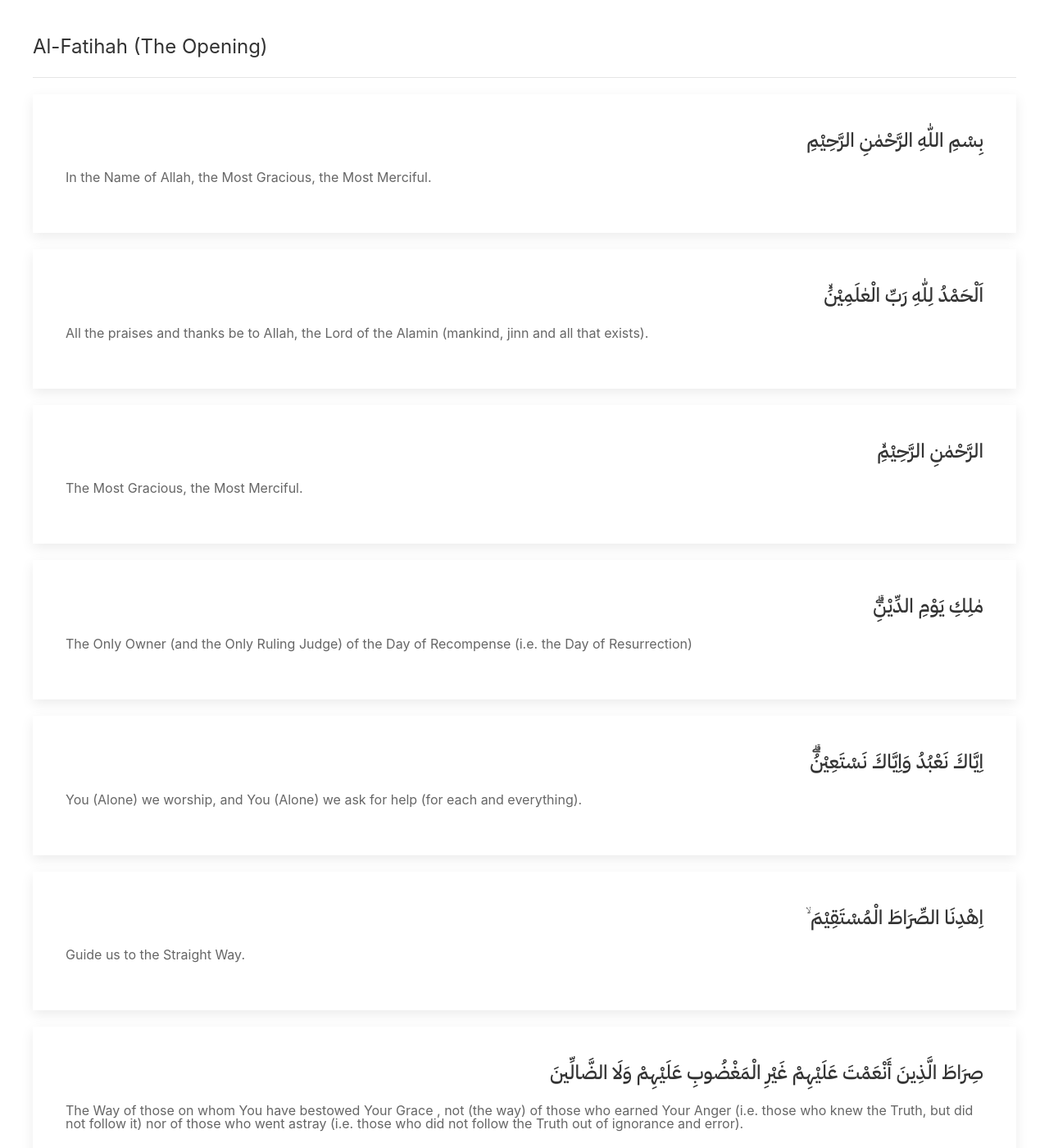
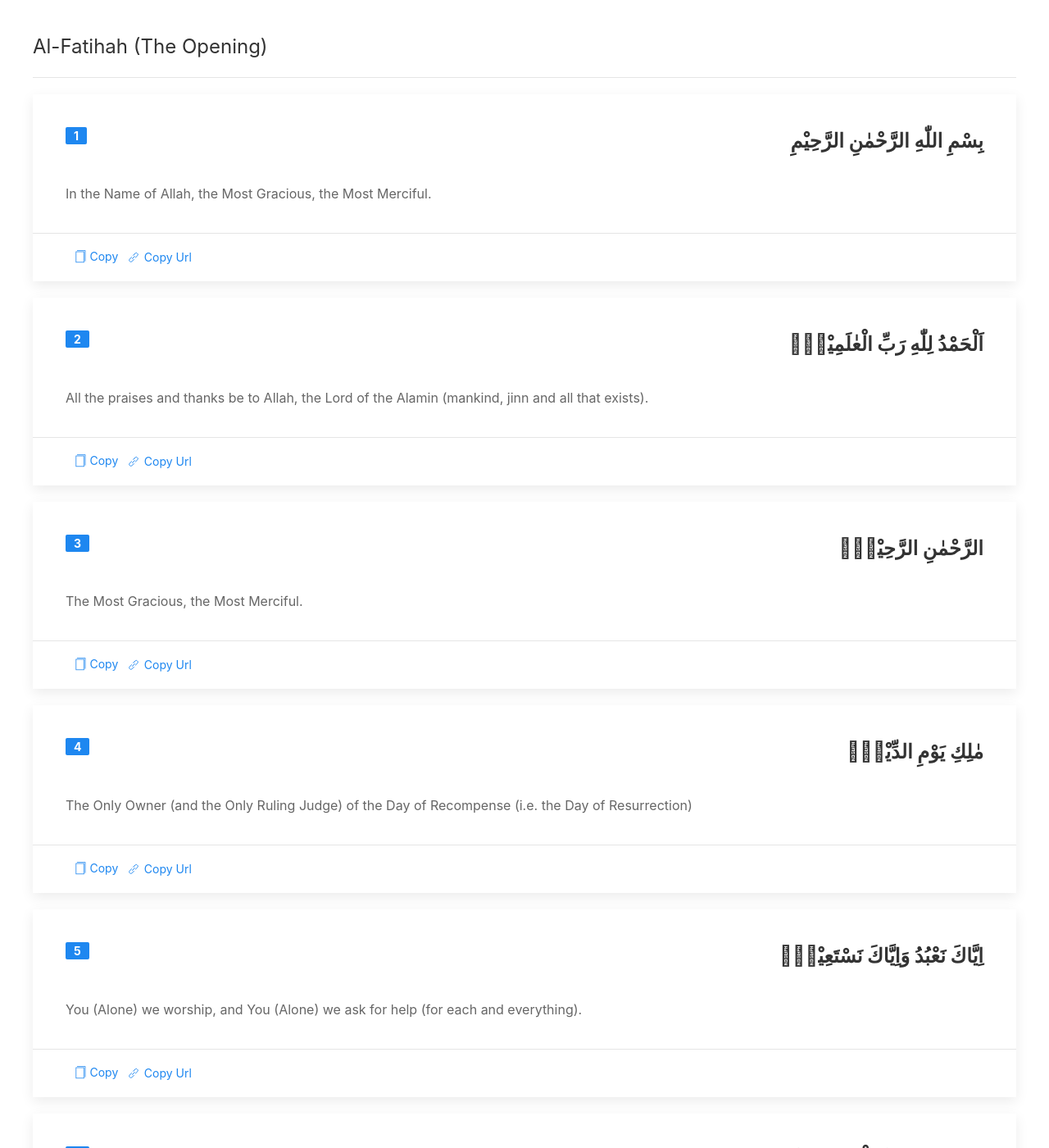
Before and after one commit to alqurankarim/alqurankarim.github.io, a Jekyll site: the page built from _pages/quran/surah/1/index.html, in a window 1280 px wide and 1400 px high. Shown: the whole window at 82% size. Built offline with Jekyll 4.4.1, drawn with Linux system fonts in a browser that asks for light colours; nearby versions of some CDN libraries; some of the changed text lies outside the part shown.

Commit message:
Update index.html

```diff
--- a/_pages/quran/surah/1/index.html
+++ b/_pages/quran/surah/1/index.html
@@ -13,11 +13,28 @@ permalink: /1
   {% for item in item.ayah %}
  <div class="uk-card uk-card-default uk-card-hover uk-margin">
   <div class="uk-card-body">
-   <h3 class="uk-card-title ar" dir="rtl">{{ item.ar }}</h3>
-     <p>{{ item.en }}</p>
- <div class="mediPlayer">
-  <audio class="listen" preload="none" data-size="18" src="{{ item.ayah_audio }}"></audio>
+ <div class="uk-clearfix">
+    <div class="uk-float-left">
+        <div>
+         <p class="uk-label uk-text-bold">{{ item.ayah_number }}</p>
+        </div>
+    </div>
+    <div class="uk-float-right">
+        <div dir="rtl">
+         <h3 class="uk-card-title uk-text-bold">
+          {{ item.ar }}
+         </h3>
+        </div>
+    </div>
  </div>
+ <p>{{ item.en }}</p>
+  </div>
+  <div class="uk-card-footer">
+   <ul class="uk-iconnav">
+    <li><div class="mediPlayer"><audio class="listen" preload="none" data-size="18" src="{{ item.ayah_audio }}"></audio></div></li>
+    <li><a class="uk-text-primary" uk-tooltip="Salin Ayat"><span uk-icon="icon: copy; ratio: 0.8" ></span>Copy</a></li>
+    <li><a class="uk-text-primary" uk-tooltip="Salin Url"><span uk-icon="icon: link; ratio: 0.9" ></span>Copy Url</a></li>
+   </ul>
   </div>
  </div>
  {% endfor %}
```
